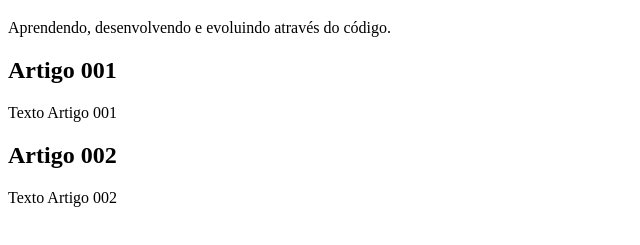
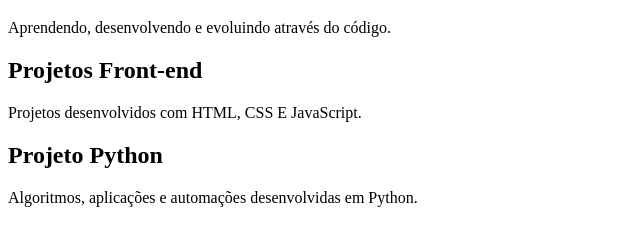
Before and after one commit to brunosilva19/projeto-site, a plain HTML site: page index.html in a window 1280 px wide. Shown: the part 61-306 px from the top of the page, without its empty margins (0-640 px from the left). Drawn offline with Linux system fonts and the light colour scheme.

Commit message:
comecei as escrever o conteudo so meu site

```diff
--- a/index.html
+++ b/index.html
@@ -7,17 +7,19 @@
 </head>
 <body>
     <main>
-        <head>
+        <header>
             <h1>DevLab</h1>
             <p>Aprendendo, desenvolvendo e evoluindo através do código.</p>
-        </head>
+        </header>
+
         <article>
-            <h2>Artigo 001</h2>
-            <p>Texto Artigo 001</p>
+            <h2>Projetos Front-end</h2>
+            <p>Projetos desenvolvidos com HTML, CSS E JavaScript.</p>
         </article>
+
         <article>
-            <h2>Artigo 002</h2>
-            <p>Texto Artigo 002</p>
+            <h2>Projeto Python</h2>
+            <p>Algoritmos, aplicações e automações desenvolvidas em Python.</p>
         </article>
     </main>
 </body>
```
